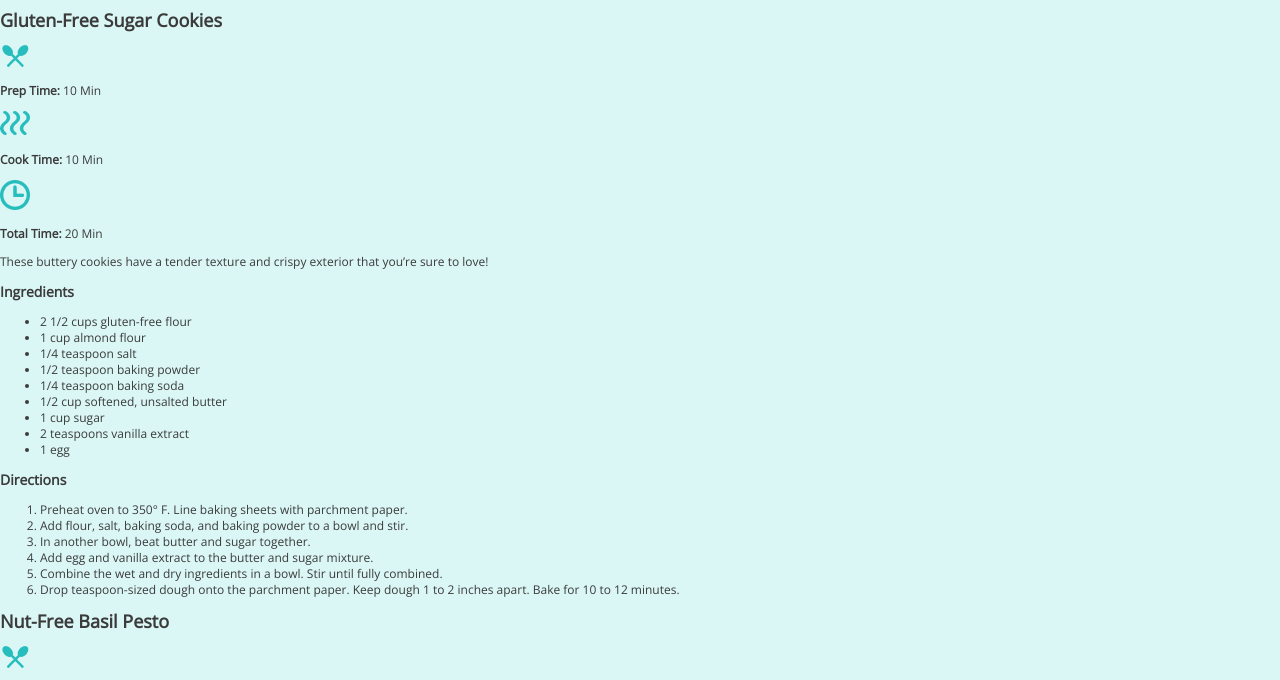
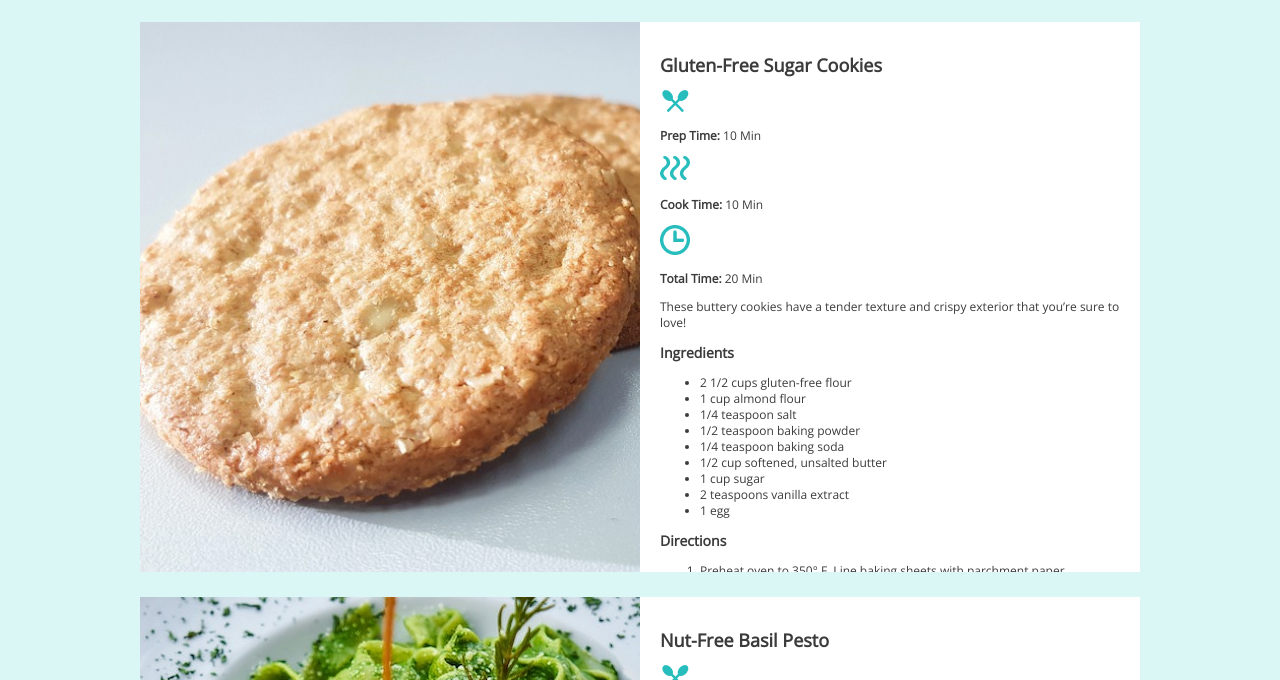
Before and after one commit to NicholeAMartin/recipe-cards, a plain HTML site: page index.html in a window 1280 px wide. Shown: the part 99-779 px from the top of the page. Drawn offline with nearby package versions, Linux system fonts and the light colour scheme.

Commit message:
Styled parent container & adding images

```diff
--- a/css/style.css
+++ b/css/style.css
@@ -24,3 +24,43 @@ h1 {
 header img {
 	margin-right: 16px;
 }
+
+main {
+	width: 1000px;
+	margin: 0 auto;
+}
+
+.card {
+	margin: 25px 0;
+	overflow: auto;
+}
+
+.image {
+	float: left;
+	width: 500px;
+	height: 550px;
+}
+
+.recipe {
+	float: left;
+	padding: 20px;
+	width: 500px;
+	height: 550px;
+	background: #FFFFFF;
+	box-sizing: border-box;
+}
+
+#cookies .image {
+	background: url("../img/gluten-free-sugar-cookies.jpg");
+	background-size: cover;
+}
+
+#pesto .image {
+	background: url("../img/nut-free-pesto.jpg");
+	background-size: cover;
+}
+
+#salad .image {
+	background: url("../img/watermelon-salad.jpg");
+	background-size: cover;
+}
```
